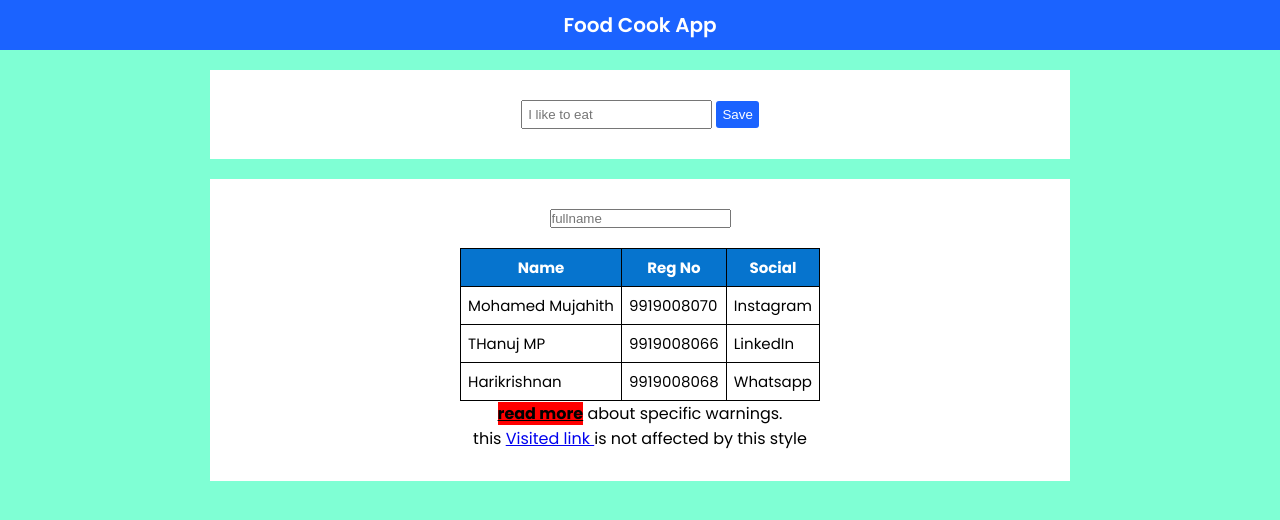
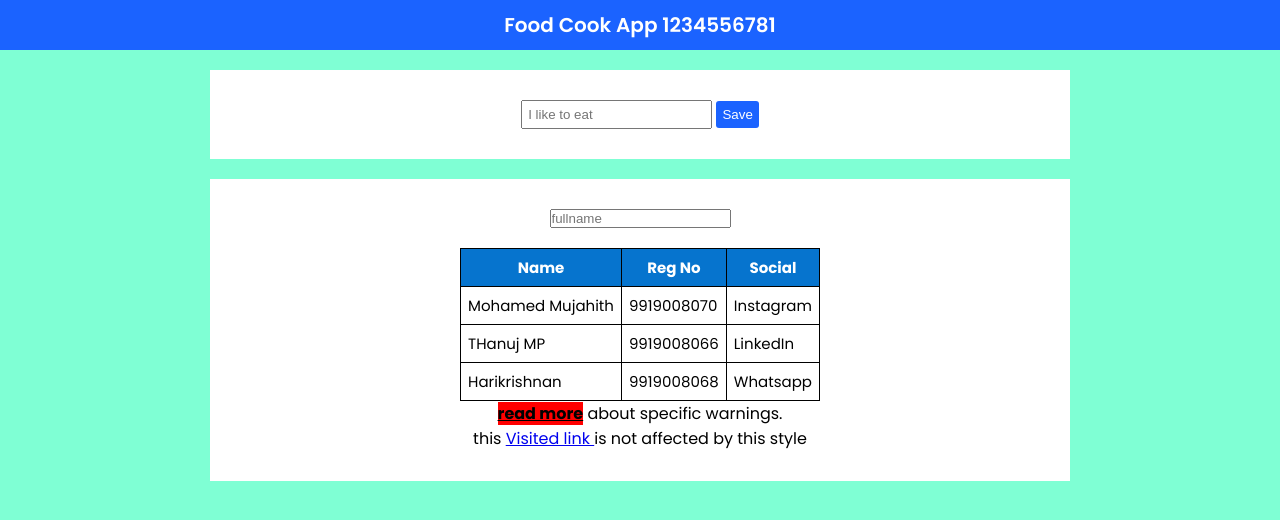
Before and after one commit to mujahith14/myapp, a plain HTML site: page index.html in a window 1280 px wide. Drawn offline with Linux system fonts and the light colour scheme.

Commit message:
modified by me

```diff
--- a/index.html
+++ b/index.html
@@ -9,7 +9,7 @@
 <body>
 
     <header>
-        <h1>Food Cook App</h1>
+        <h1>Food Cook App 1234556781</h1>
     </header>
 
     <main>
```
